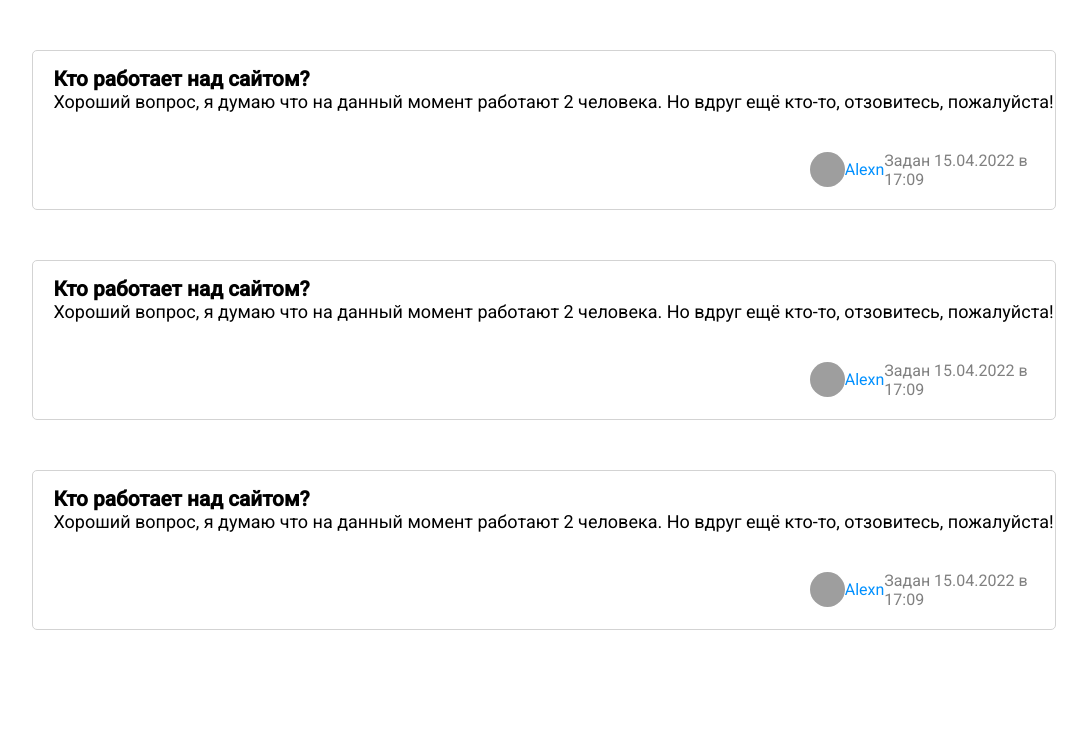
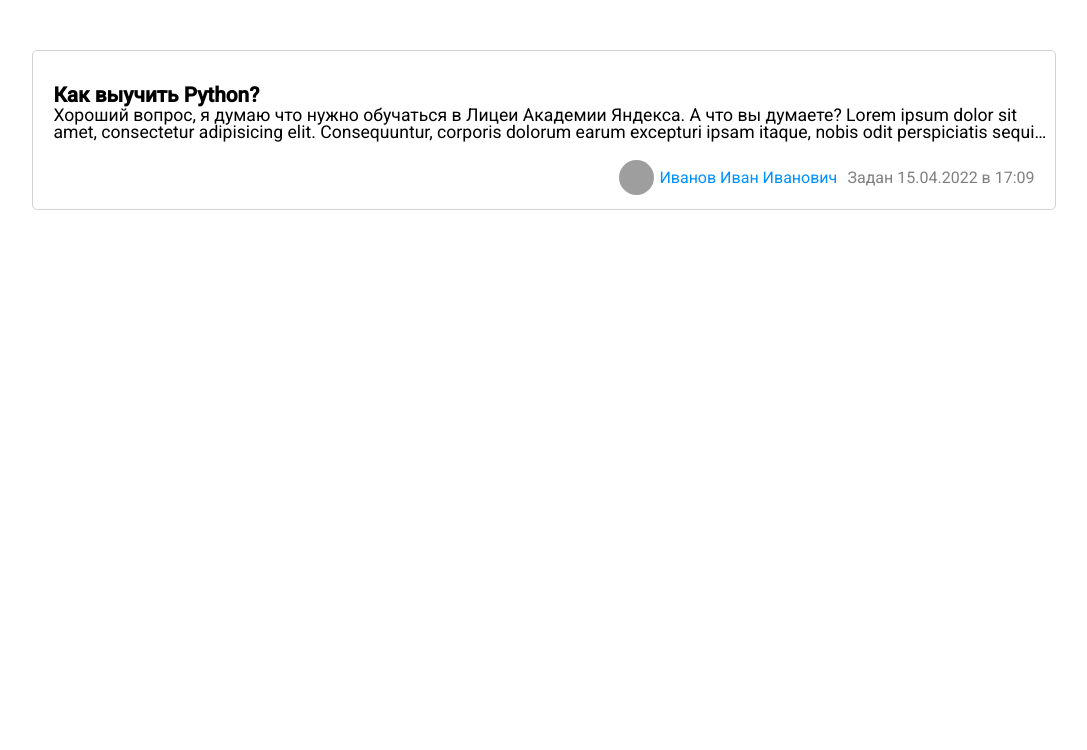
Before and after one commit to DbINYA/test_repa_to_party_for_everybody, a Python web app: template templates/index.html in a window 1280 px wide. Shown: the part 70-820 px from the top of the page, without its empty margins (96-1183 px from the left). After the commit the page ends 280 px from the top, so only its background shows below. Run offline with Jinja, Linux system fonts and the light colour scheme; the template is opened without the code that fills it, so the values that code supplies are empty; grey boxes are pictures that could not be loaded.

Commit message:
Пофиксил главную страницу, терь оно ещё и текст обрезает.

```diff
--- a/static/css/index.css
+++ b/static/css/index.css
@@ -18,11 +18,8 @@
   width: 35px;
   border-radius: 50%;
 }
-.topic div {
-  height: 50%;
-  /*width: 100%;*/
-}
 .topic .topic_info_text {
+  height: 60%;
   width: 98%;
   display: flex;
   justify-content: center;
@@ -41,16 +38,28 @@
   color: gray;
 }
 .topic .topic_info_text .topic_text {
-  height: 30%;
-  font-size: 18px;
+  font-size: 1.1em;
+  overflow: hidden;
+  text-overflow: ellipsis;
+  display: -webkit-box;
+  -webkit-box-orient: vertical;
+  -webkit-line-clamp: 2; /* number of lines to show */
+  line-height: 1em;        /* fallback */
+  max-height: 2em;       /* fallback */
 }
 
 .topic .topic_info_user {
-  width: 22%;
+  width: 100%;
   display: flex;
-  justify-content: space-evenly;
+  justify-content: flex-end;
   align-items: center;
+}
+.topic .topic_info_user span {
   margin-right: 2%;
+  margin-left: 1%;
+}
+.topic .topic_info_user a {
+  margin-left: .5%;
 }
 .topic .topic_info_user .user_link {
   color: #0090ff;
--- a/templates/index.html
+++ b/templates/index.html
@@ -59,48 +59,14 @@
     <div class="topic">
 <!-- Блок с  заголовком, ссылкой на вопрос отдельно, и частью вопроса     -->
       <div class="topic_info_text">
-        <a class="topic_header">Кто работает над сайтом?</a>
-        <span class="topic_text">Хороший вопрос, я думаю что на данный момент работают 2 человека.
-            Но вдруг ещё кто-то, отзовитесь, пожалуйста!</span>
+        <a class="topic_header">Как выучить Python?</a>
+        <span class="topic_text">Хороший вопрос, я думаю что нужно обучаться в Лицеи Академии Яндекса.
+          А что вы думаете? Lorem ipsum dolor sit amet, consectetur adipisicing elit. Consequuntur, corporis dolorum earum excepturi ipsam itaque, nobis odit perspiciatis sequi temporibus totam, voluptates? Fuga, quasi, qui? Commodi eum explicabo quasi temporibus?</span>
       </div>
 <!--  Инфа юзера (лого и ник, ник - ссылка на профиль юзера) и дата и время когда был задан вопрос    -->
       <div class="topic_info_user">
         <img alt="Не удалось загрузить изображение" src="https://static.wikia.nocookie.net/crossout/images/d/d6/%D0%A1%D0%B0%D0%BD%D0%B3%D0%B0%D0%B9.jpg/revision/latest?cb=20181018111512&path-prefix=ru" class="user_logo">
-        <a href="" class="user_link">Alexn</a>
-        <span class="date">Задан 15.04.2022 в 17:09</span>
-      </div>
-    </div>
-
-
-    <!-- Один вопрос   -->
-    <div class="topic">
-      <!-- Блок с  заголовком, ссылкой на вопрос отдельно, и частью вопроса     -->
-      <div class="topic_info_text">
-        <a class="topic_header">Кто работает над сайтом?</a>
-        <span class="topic_text">Хороший вопрос, я думаю что на данный момент работают 2 человека.
-            Но вдруг ещё кто-то, отзовитесь, пожалуйста!</span>
-      </div>
-      <!--  Инфа юзера (лого и ник, ник - ссылка на профиль юзера) и дата и время когда был задан вопрос    -->
-      <div class="topic_info_user">
-        <img alt="Не удалось загрузить изображение" src="https://static.wikia.nocookie.net/crossout/images/d/d6/%D0%A1%D0%B0%D0%BD%D0%B3%D0%B0%D0%B9.jpg/revision/latest?cb=20181018111512&path-prefix=ru" class="user_logo">
-        <a href="" class="user_link">Alexn</a>
-        <span class="date">Задан 15.04.2022 в 17:09</span>
-      </div>
-    </div>
-
-
-    <!-- Один вопрос   -->
-    <div class="topic">
-      <!-- Блок с  заголовком, ссылкой на вопрос отдельно, и частью вопроса     -->
-      <div class="topic_info_text">
-        <a class="topic_header">Кто работает над сайтом?</a>
-        <span class="topic_text">Хороший вопрос, я думаю что на данный момент работают 2 человека.
-            Но вдруг ещё кто-то, отзовитесь, пожалуйста!</span>
-      </div>
-      <!--  Инфа юзера (лого и ник, ник - ссылка на профиль юзера) и дата и время когда был задан вопрос    -->
-      <div class="topic_info_user">
-        <img alt="Не удалось загрузить изображение" src="https://static.wikia.nocookie.net/crossout/images/d/d6/%D0%A1%D0%B0%D0%BD%D0%B3%D0%B0%D0%B9.jpg/revision/latest?cb=20181018111512&path-prefix=ru" class="user_logo">
-        <a href="" class="user_link">Alexn</a>
+        <a href="" class="user_link">Иванов Иван Иванович</a>
         <span class="date">Задан 15.04.2022 в 17:09</span>
       </div>
     </div>
```
